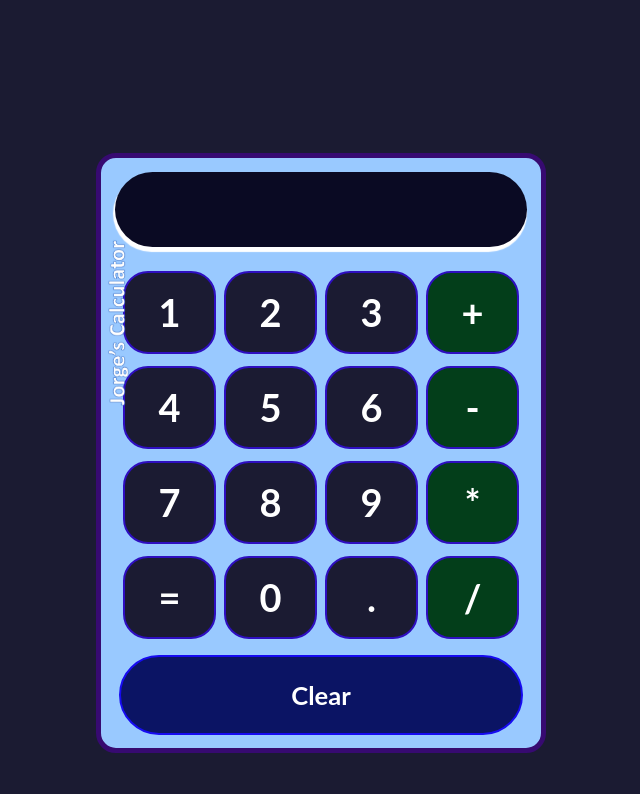
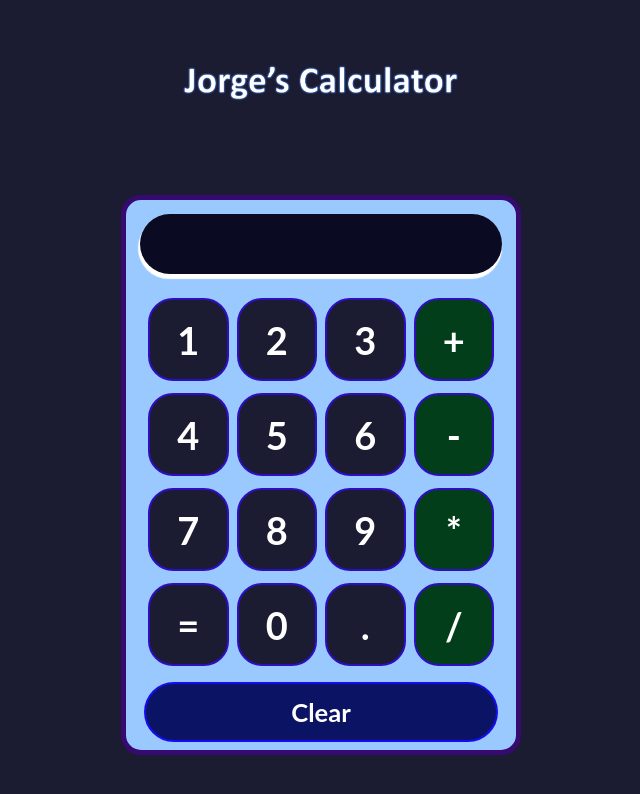
Before and after one commit to jorgelnc/Calculadora-react, a React (Create React App) app: page / in a window 1280 px wide. Shown: the top 794 px of the page, without its empty margins (319-959 px from the left). Built offline with nearby package versions, Linux system fonts and the light colour scheme.

Commit message:
files calculator

```diff
--- a/src/App.css
+++ b/src/App.css
@@ -7,28 +7,23 @@
   flex-wrap: wrap;
   justify-content: center;
   align-items: center;
+  gap: 20px;
 }
 
 .freecodecamp-logo-contenedor {
   width: 100%;
-  height: 0px;
+  height: 30px;
   display: flex;
   justify-content: center;
-  position: relative;
 }
 
 .freecodecamp-logo {
-height: 30px;
-z-index: 1;
-position: absolute;
-top: 250px;
-left: 350px;
-transform: rotate(270deg);
+height: 50px;
 }
 
 .contenedor-calculadora {
-  width: 450px;
-  height: 600px;
+  width: 400px;
+  height: 560px;
   padding: 14px;
   background-color: #99c9ff;
   border-radius: 20px;
--- a/src/hojas-de-estilo/BotonClear.css
+++ b/src/hojas-de-estilo/BotonClear.css
@@ -1,5 +1,5 @@
 .boton-clear {
-    height: 80px;
+    height: 60px;
     font-size: 1.6em;
     display: flex;
     flex: 1;
--- a/src/hojas-de-estilo/Pantalla.css
+++ b/src/hojas-de-estilo/Pantalla.css
@@ -1,5 +1,5 @@
 .input {
-    height: 75px;
+    height: 60px;
     border-radius: 50px;
     margin-bottom: 20px;
     display: flex;
```
